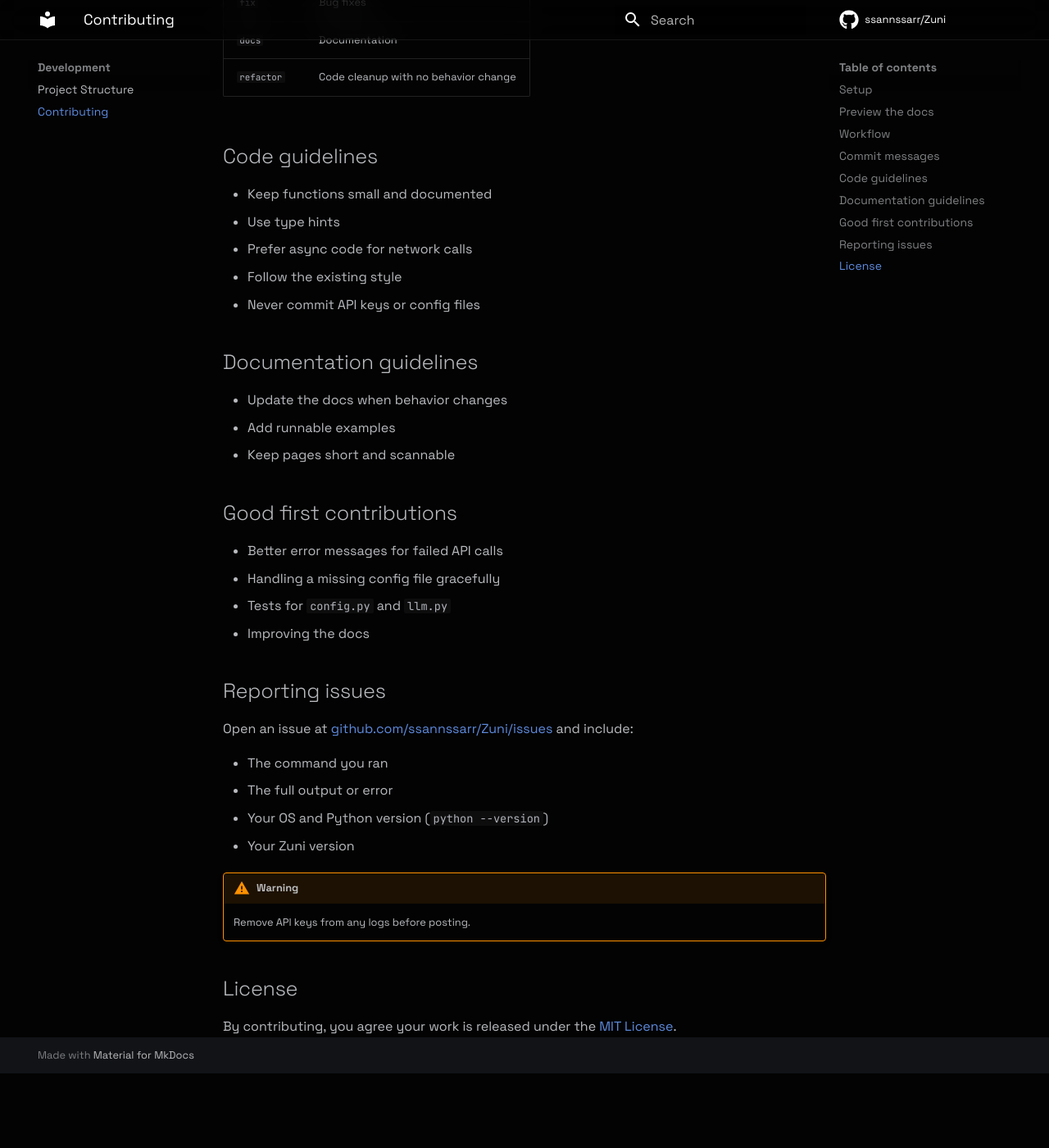
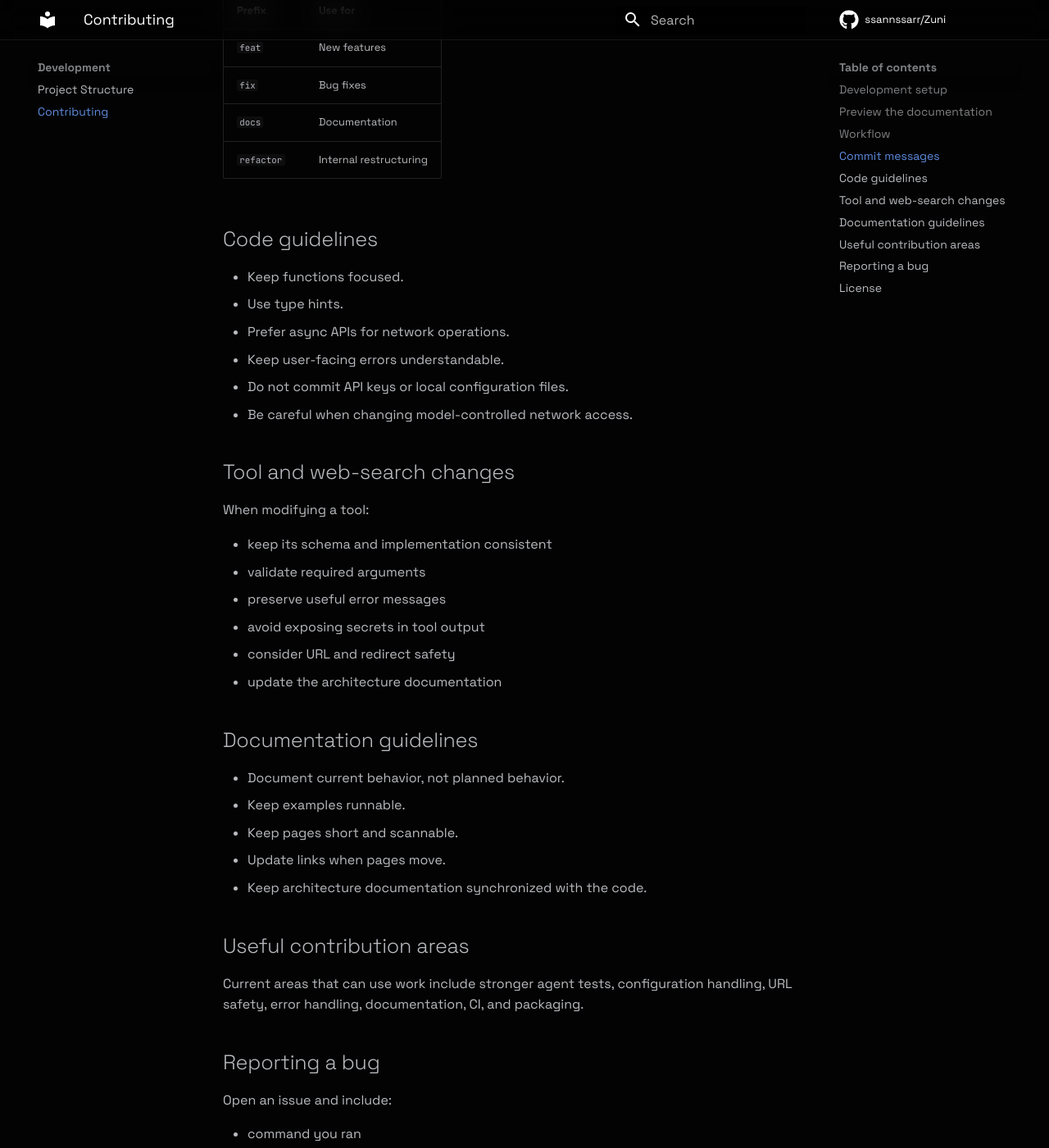
Before and after one commit to ssannssarr/Zuni, an MkDocs documentation site: the page built from docs/development/contributing.md, in a window 1280 px wide and 1400 px high, scrolled down 1290 px. Shown: the whole window at 82% size. Built offline with MkDocs 1.6.1 and Material for MkDocs 9.7.7, drawn with Linux system fonts in a browser that asks for light colours; comment, search, counter and statistics services are not loaded; before the commit the page ends 2599 px from its top, so only the background shows below that; some of the changed text lies outside the part shown.

Commit message:
docs: refresh installation contributing and homepage

````diff
--- a/docs/development/contributing.md
+++ b/docs/development/contributing.md
@@ -1,8 +1,8 @@
 # Contributing
 
-Contributions of all sizes are welcome: bug fixes, features, docs and ideas.
+Contributions are welcome across code, documentation, bug fixes, and ideas.
 
-## Setup
+## Development setup
 
 ```bash
 git clone https://github.com/ssannssarr/Zuni.git
@@ -11,36 +11,41 @@
 uv run zuni --help
 ```
 
-## Preview the docs
+For a global editable installation:
+
+```bash
+uv tool install --editable .
+```
+
+## Preview the documentation
 
 ```bash
 uv run mkdocs serve
 ```
 
-Open `http://127.0.0.1:8000`.
-
 ## Workflow
 
-1. Fork the repository
-2. Create a branch
+1. Fork the repository.
+2. Create a focused branch.
+3. Make the change.
+4. Run relevant commands locally.
+5. Update documentation when behavior changes.
+6. Commit with a clear message.
+7. Push and open a pull request.
 
-    ```bash
-    git checkout -b feature/my-change
-    ```
+Example branch:
 
-3. Make your changes
-4. Test them locally
-5. Commit with a clear message
-6. Push and open a pull request
+```bash
+git checkout -b feature/my-change
+```
 
 ## Commit messages
-
-Use short, descriptive messages:
 
 ```text
 feat: add streaming responses
 fix: handle missing config file
 docs: expand installation guide
+refactor: simplify tool dispatch
 ```
 
 | Prefix | Use for |
@@ -48,41 +53,53 @@
 | `feat` | New features |
 | `fix` | Bug fixes |
 | `docs` | Documentation |
-| `refactor` | Code cleanup with no behavior change |
+| `refactor` | Internal restructuring |
 
 ## Code guidelines
 
-- Keep functions small and documented
-- Use type hints
-- Prefer async code for network calls
-- Follow the existing style
-- Never commit API keys or config files
+- Keep functions focused.
+- Use type hints.
+- Prefer async APIs for network operations.
+- Keep user-facing errors understandable.
+- Do not commit API keys or local configuration files.
+- Be careful when changing model-controlled network access.
+
+## Tool and web-search changes
+
+When modifying a tool:
+
+- keep its schema and implementation consistent
+- validate required arguments
+- preserve useful error messages
+- avoid exposing secrets in tool output
+- consider URL and redirect safety
+- update the architecture documentation
 
 ## Documentation guidelines
 
-- Update the docs when behavior changes
-- Add runnable examples
-- Keep pages short and scannable
+- Document current behavior, not planned behavior.
+- Keep examples runnable.
+- Keep pages short and scannable.
+- Update links when pages move.
+- Keep architecture documentation synchronized with the code.
 
-## Good first contributions
+## Useful contribution areas
 
-- Better error messages for failed API calls
-- Handling a missing config file gracefully
-- Tests for `config.py` and `llm.py`
-- Improving the docs
+Current areas that can use work include stronger agent tests, configuration handling, URL safety, error handling, documentation, CI, and packaging.
 
-## Reporting issues
+## Reporting a bug
 
-Open an issue at [github.com/ssannssarr/Zuni/issues](https://github.com/ssannssarr/Zuni/issues) and include:
+Open an issue and include:
 
-- The command you ran
-- The full output or error
-- Your OS and Python version (`python --version`)
-- Your Zuni version
+- command you ran
+- full error output
+- OS and Python version
+- Zuni version or commit
+- relevant configuration with secrets removed
 
 !!! warning
-    Remove API keys from any logs before posting.
+    Never include API keys, access tokens, or private configuration values in an issue.
 
 ## License
 
-By contributing, you agree your work is released under the [MIT License](https://github.com/ssannssarr/Zuni/blob/main/LICENSE).
+By contributing, you agree that your contribution is released under the project's [MIT License](https://github.com/ssannssarr/Zuni/blob/main/LICENSE).
````
